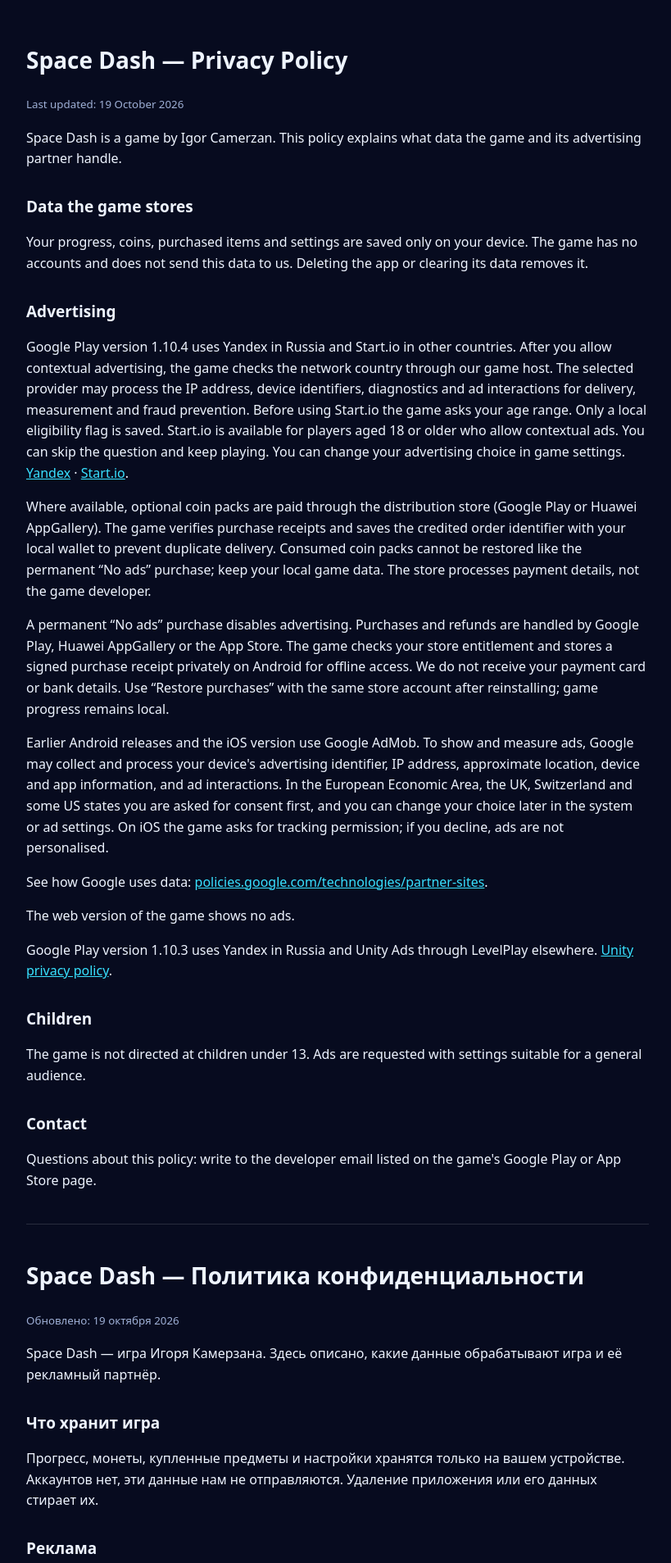
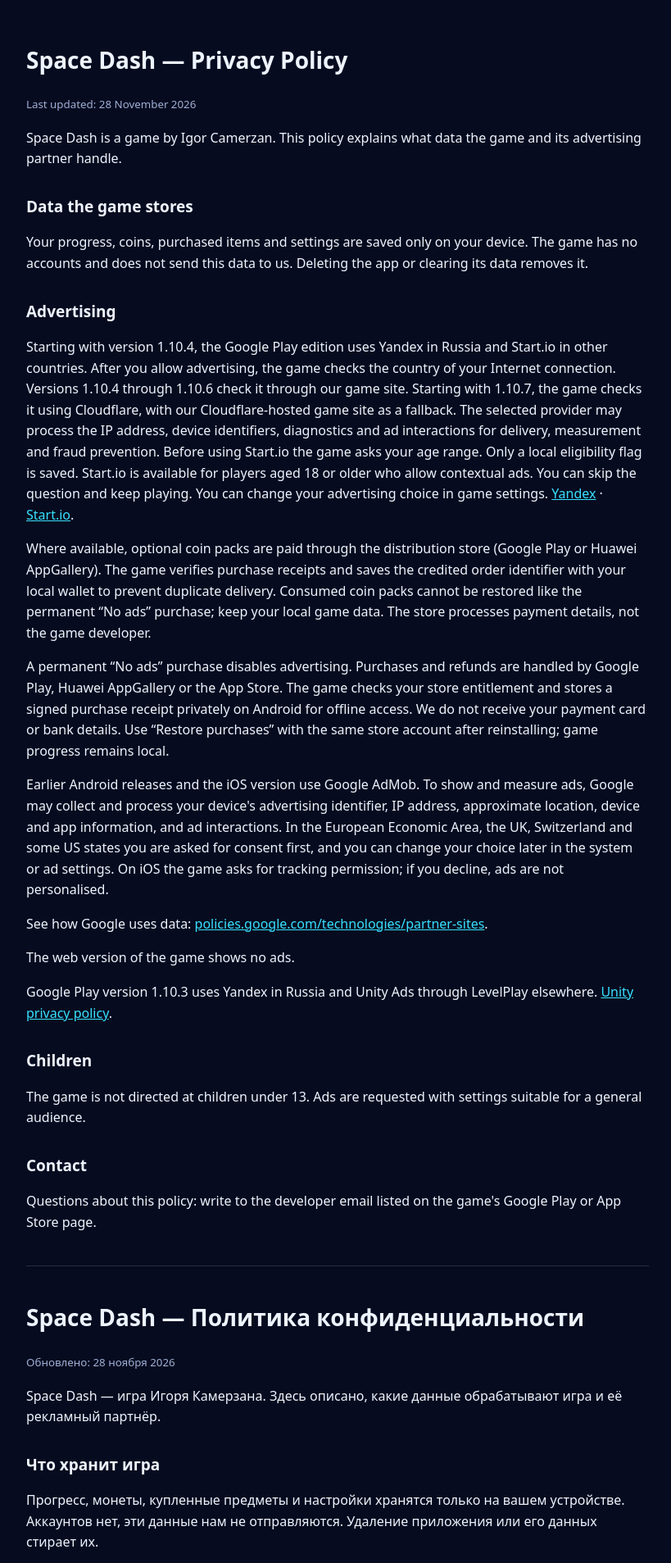
Before and after one commit to philippkamerzan/philippkamerzan.github.io, a plain HTML site: page spacedash-privacy.html in a window 1280 px wide. Shown: the top 1907 px of the page at 82% size, without its empty margins (228-1047 px from the left). Drawn offline with Linux system fonts and the light colour scheme.

Commit message:
Explain Space Dash country lookup in 1.10.7

```diff
--- a/spacedash-privacy.html
+++ b/spacedash-privacy.html
@@ -16,7 +16,7 @@
 <body>
 <main>
 <h1>Space Dash — Privacy Policy</h1>
-<small>Last updated: 19 October 2026</small>
+<small>Last updated: 28 November 2026</small>
 
 <p>Space Dash is a game by Igor Camerzan. This policy explains what data the game and its advertising partner handle.</p>
 
@@ -24,7 +24,7 @@
 <p>Your progress, coins, purchased items and settings are saved only on your device. The game has no accounts and does not send this data to us. Deleting the app or clearing its data removes it.</p>
 
 <h2>Advertising</h2>
-<p>Google Play version 1.10.4 uses Yandex in Russia and Start.io in other countries. After you allow contextual advertising, the game checks the network country through our game host. The selected provider may process the IP address, device identifiers, diagnostics and ad interactions for delivery, measurement and fraud prevention. Before using Start.io the game asks your age range. Only a local eligibility flag is saved. Start.io is available for players aged 18 or older who allow contextual ads. You can skip the question and keep playing. You can change your advertising choice in game settings. <a href="https://yandex.com/legal/confidential/">Yandex</a> · <a href="https://www.start.io/policy/privacy-policy/">Start.io</a>.</p>
+<p>Starting with version 1.10.4, the Google Play edition uses Yandex in Russia and Start.io in other countries. After you allow advertising, the game checks the country of your Internet connection. Versions 1.10.4 through 1.10.6 check it through our game site. Starting with 1.10.7, the game checks it using Cloudflare, with our Cloudflare-hosted game site as a fallback. The selected provider may process the IP address, device identifiers, diagnostics and ad interactions for delivery, measurement and fraud prevention. Before using Start.io the game asks your age range. Only a local eligibility flag is saved. Start.io is available for players aged 18 or older who allow contextual ads. You can skip the question and keep playing. You can change your advertising choice in game settings. <a href="https://yandex.com/legal/confidential/">Yandex</a> · <a href="https://www.start.io/policy/privacy-policy/">Start.io</a>.</p>
 <p>Where available, optional coin packs are paid through the distribution store (Google Play or Huawei AppGallery). The game verifies purchase receipts and saves the credited order identifier with your local wallet to prevent duplicate delivery. Consumed coin packs cannot be restored like the permanent “No ads” purchase; keep your local game data. The store processes payment details, not the game developer.</p>
 <p>A permanent “No ads” purchase disables advertising. Purchases and refunds are handled by Google Play, Huawei AppGallery or the App Store. The game checks your store entitlement and stores a signed purchase receipt privately on Android for offline access. We do not receive your payment card or bank details. Use “Restore purchases” with the same store account after reinstalling; game progress remains local.</p>
 <p>Earlier Android releases and the iOS version use Google AdMob. To show and measure ads, Google may collect and process your device's advertising identifier, IP address, approximate location, device and app information, and ad interactions. In the European Economic Area, the UK, Switzerland and some US states you are asked for consent first, and you can change your choice later in the system or ad settings. On iOS the game asks for tracking permission; if you decline, ads are not personalised.</p>
@@ -41,12 +41,12 @@
 <hr>
 
 <h1>Space Dash — Политика конфиденциальности</h1>
-<small>Обновлено: 19 октября 2026</small>
+<small>Обновлено: 28 ноября 2026</small>
 <p>Space Dash — игра Игоря Камерзана. Здесь описано, какие данные обрабатывают игра и её рекламный партнёр.</p>
 <h2>Что хранит игра</h2>
 <p>Прогресс, монеты, купленные предметы и настройки хранятся только на вашем устройстве. Аккаунтов нет, эти данные нам не отправляются. Удаление приложения или его данных стирает их.</p>
 <h2>Реклама</h2>
-<p>В версии 1.10.4 для Google Play рекламу в России предоставляет Яндекс, в других странах — Start.io. После разрешения контекстной рекламы игра определяет страну подключения через наш игровой сайт. Выбранная сеть может обрабатывать IP-адрес, идентификаторы устройства, диагностику и взаимодействия с рекламой для показа, измерения и защиты от мошенничества. Перед первым обращением к Start.io игра спрашивает возрастную группу. На устройстве сохраняется только признак допуска. Рекламу Start.io могут получать игроки от 18 лет, разрешившие контекстную рекламу. Вопрос можно пропустить и продолжить игру. Выбор по рекламе можно изменить в настройках игры. <a href="https://yandex.com/legal/confidential/">Yandex</a> · <a href="https://www.start.io/policy/privacy-policy/">Start.io</a>.</p>
+<p>Начиная с версии 1.10.4, в сборке Google Play рекламу в России предоставляет Яндекс, в других странах — Start.io. После разрешения рекламы игра определяет страну подключения к интернету. Версии с 1.10.4 по 1.10.6 узнают её через наш игровой сайт. Начиная с 1.10.7, игра обращается к Cloudflare и использует наш игровой сайт на Cloudflare, если основной адрес не сообщает страну. Выбранная сеть может обрабатывать IP-адрес, идентификаторы устройства, диагностику и взаимодействия с рекламой для показа, измерения и защиты от мошенничества. Перед первым обращением к Start.io игра спрашивает возрастную группу. На устройстве сохраняется только признак допуска. Рекламу Start.io могут получать игроки от 18 лет, разрешившие контекстную рекламу. Вопрос можно пропустить и продолжить игру. Выбор по рекламе можно изменить в настройках игры. <a href="https://yandex.com/legal/confidential/">Yandex</a> · <a href="https://www.start.io/policy/privacy-policy/">Start.io</a>.</p>
 <p>Там, где эта возможность доступна, пакеты монет оплачиваются через магазин распространения — Google Play или Huawei AppGallery. Игра проверяет квитанции и сохраняет идентификатор начисленного заказа вместе с локальным кошельком, чтобы не начислять монеты повторно. Использованные пакеты монет не восстанавливаются как постоянная покупка «Без рекламы»; сохраняйте локальные данные игры. Платёжные реквизиты обрабатывает магазин, а не разработчик игры.</p>
 <p>Разовая покупка «Без рекламы» отключает рекламные показы. Оплату и возвраты обрабатывают Google Play, Huawei AppGallery или App Store. Игра проверяет доступ через магазин, а на Android сохраняет подписанную квитанцию в закрытом хранилище для игры без сети. Нам не передаются данные банковской карты или счёта. После переустановки используйте «Восстановить покупки» с тем же аккаунтом магазина; игровой прогресс хранится локально.</p>
 <p>Ранние версии для Android и версия для iOS показывают рекламу через Google AdMob. Для показа и учёта рекламы Google может собирать рекламный идентификатор устройства, IP-адрес, приблизительное местоположение, сведения об устройстве и приложении и действия с рекламой. В ЕЭЗ, Великобритании, Швейцарии и некоторых штатах США сначала запрашивается согласие, его можно изменить позже. На iOS игра спрашивает разрешение на отслеживание; при отказе реклама не персонализируется.</p>
```
